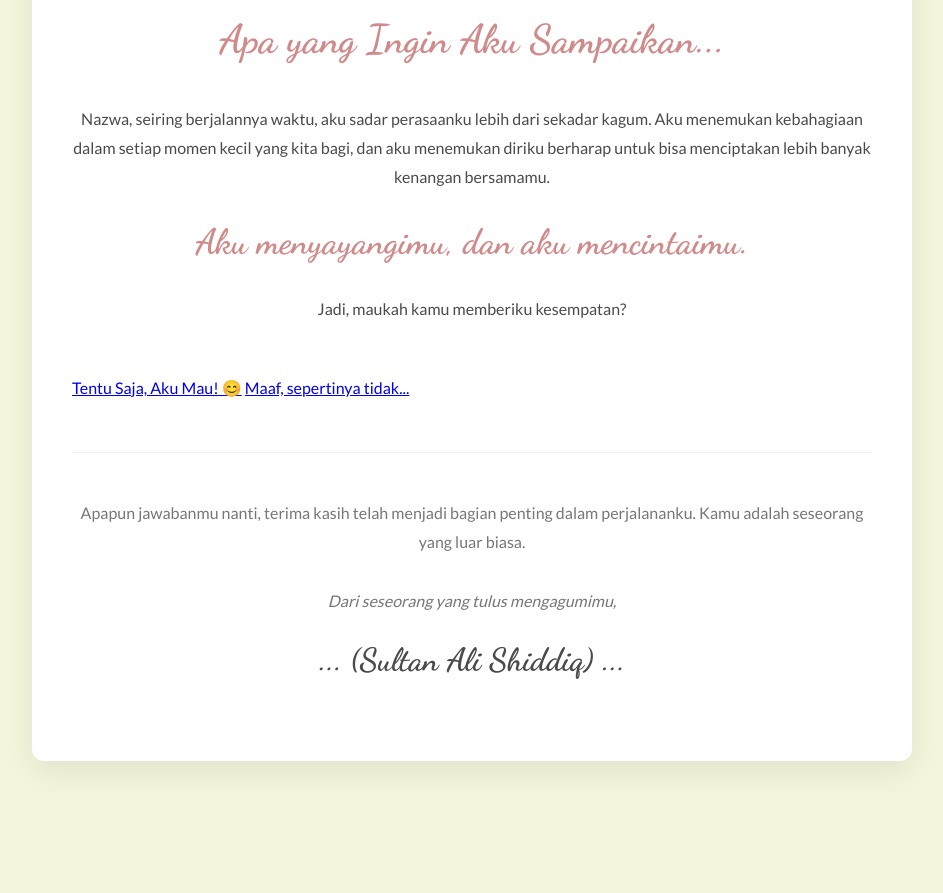
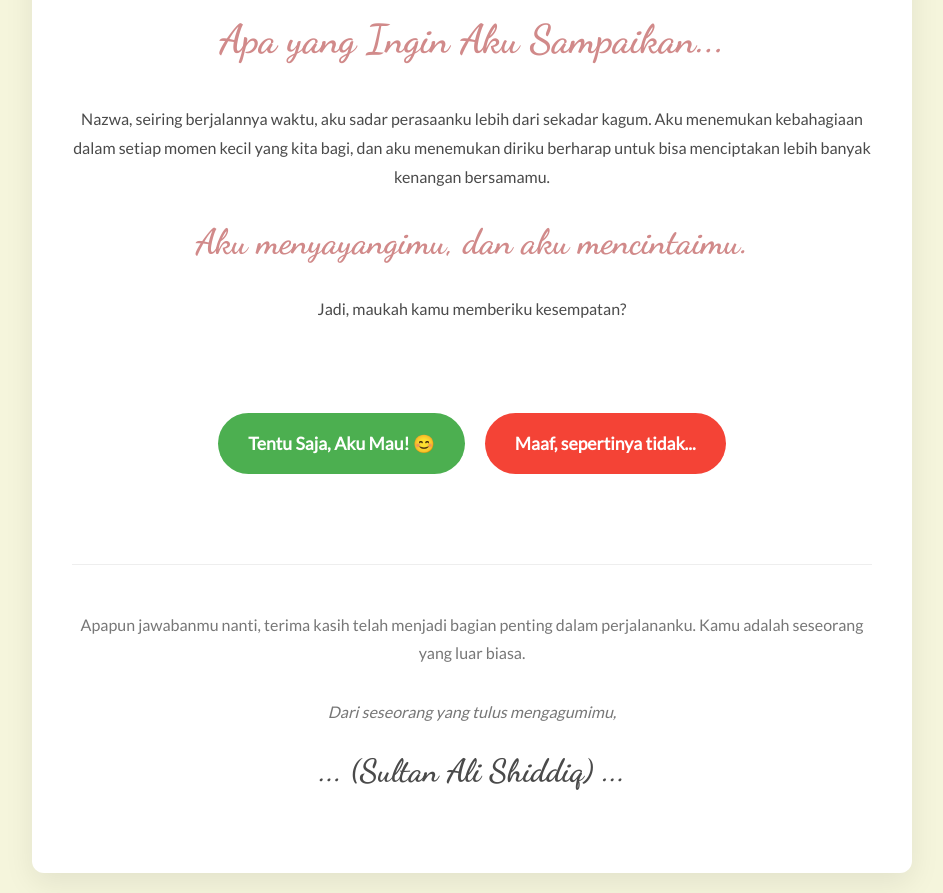
Before and after one commit to sas0408/sas0408.github.io, a plain HTML site: page index.html in a window 1280 px wide. Shown: the part 1628-2521 px from the top of the page, without its empty margins (168-1111 px from the left). Before the commit the page ends 2409 px from the top, so only its background shows below. Drawn offline with Linux system fonts and the light colour scheme.

Commit message:
Update style.css

```diff
--- a/style.css
+++ b/style.css
@@ -148,3 +148,54 @@ h1, h2, h3, .love-declaration {
     color: #4a4a4a;
     margin-top: 10px;
 }
+
+/* Style untuk Tombol Pilihan (VERSI AWAL YANG SEDERHANA) */
+.choices {
+    display: flex;
+    justify-content: center;
+    align-items: center;
+    gap: 20px; /* Jarak antar tombol */
+    margin-top: 40px;
+    padding: 20px;
+    height: 100px;
+}
+
+.button {
+    padding: 15px 30px;
+    border: none;
+    border-radius: 50px;
+    font-size: 1.1em;
+    font-weight: bold;
+    cursor: pointer;
+    transition: all 0.3s ease;
+    text-decoration: none;
+    color: white;
+}
+
+.yes-button {
+    background-color: #4CAF50; /* Hijau */
+}
+
+.yes-button:hover {
+    background-color: #45a049;
+    transform: scale(1.05);
+}
+
+.no-button {
+    background-color: #f44336; /* Merah */
+}
+
+/* Style untuk halaman hasil (diterima) */
+.result-page {
+    text-align: center;
+}
+
+.result-page .yay {
+    font-size: 4em;
+    color: #ff69b4; /* Hot pink */
+}
+
+.calm-heading {
+    font-size: 3em;
+    color: #888; /* Warna abu-abu yang tenang */
+}
```
